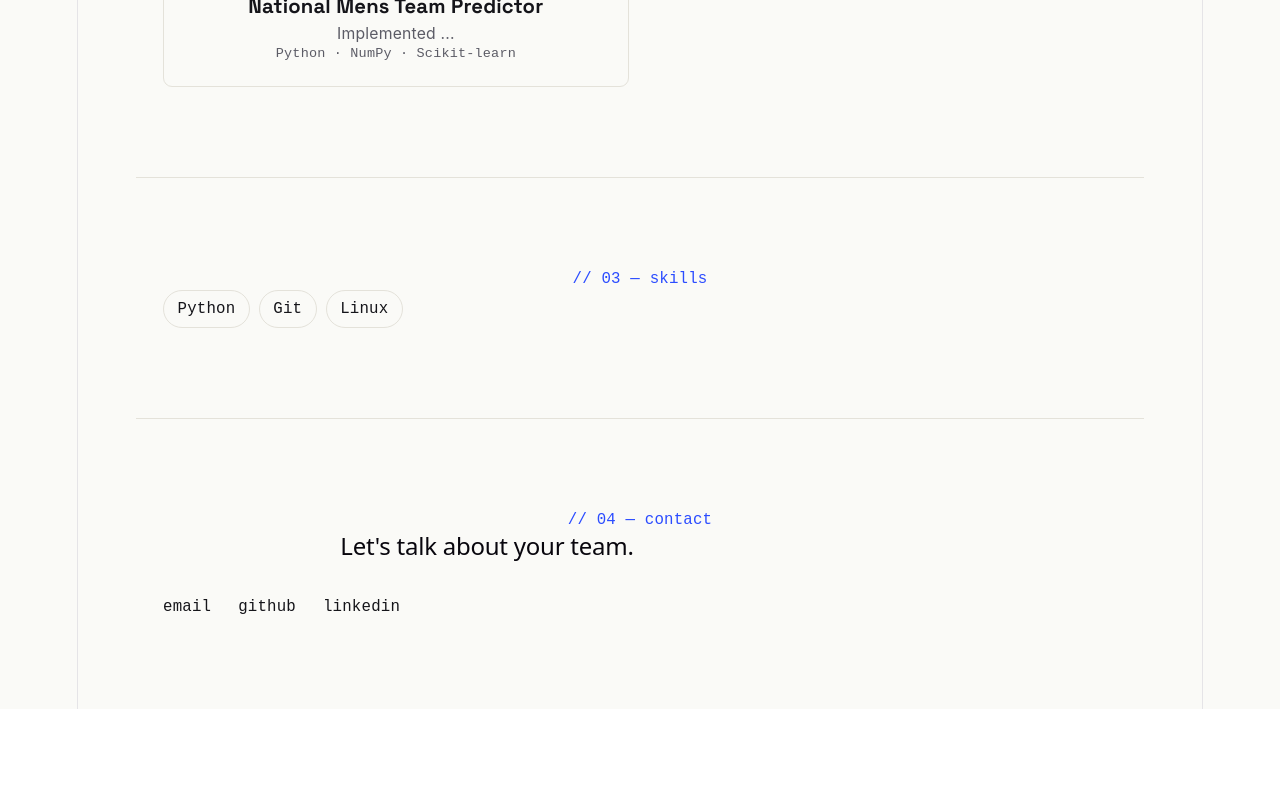
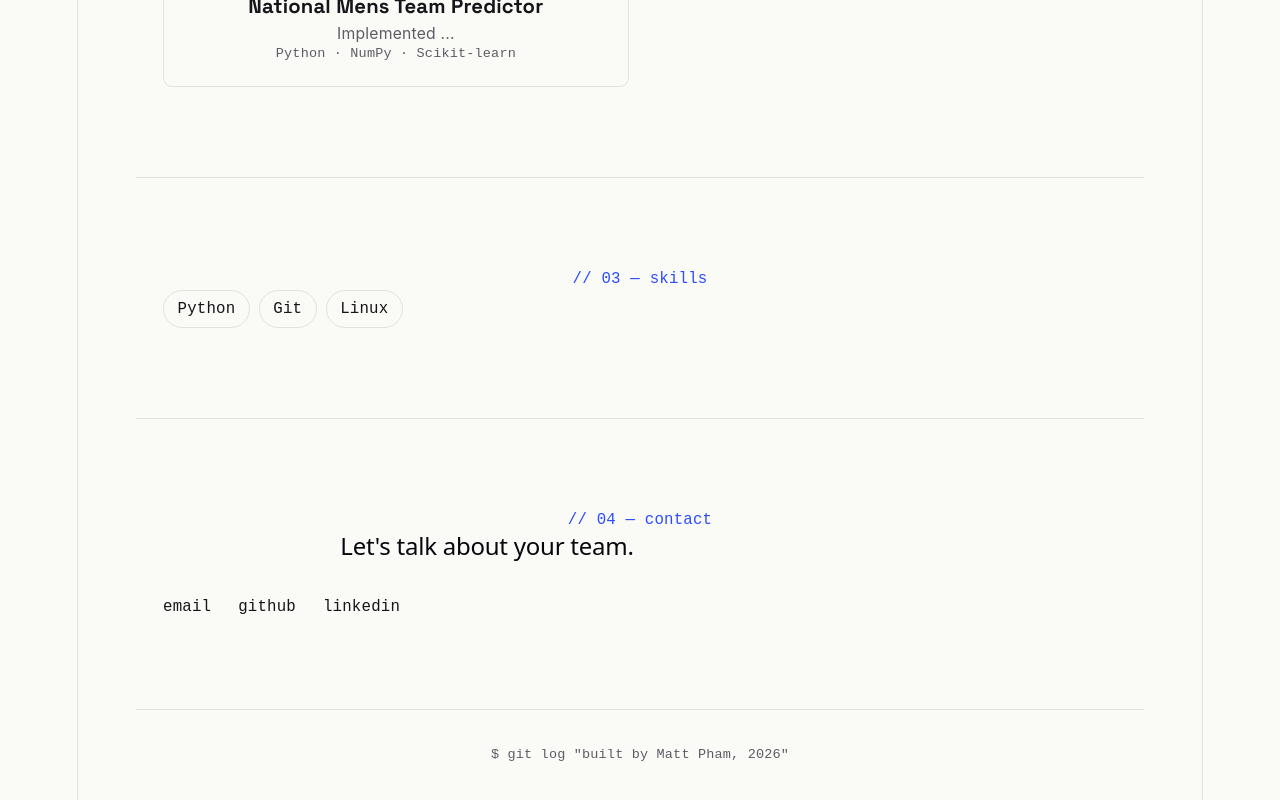
Before and after one commit to matthewphamm/my-portfolio, a React (Vite) app: page / in a window 1280 px wide. Shown: the part 1046-1846 px from the top of the page. Before the commit the page ends 1755 px from the top, so only its background shows below. Built offline with nearby package versions, Linux system fonts and the light colour scheme.

Commit message:
Build footer section and assemble

```diff
--- a/src/App.jsx
+++ b/src/App.jsx
@@ -130,6 +130,7 @@ import About from "./components/About"
 import Projects from "./components/Projects"
 import Skills from "./components/Skills"
 import Contact from "./components/Contact"
+import Footer from "./components/Footer"
 
 export default function App() {
   return (
@@ -142,6 +143,7 @@ export default function App() {
         <Skills />
         <Contact />
       </main>
+      <Footer />
     </div>
   );
 }
--- /dev/null
+++ b/src/components/Footer.jsx
@@ -0,0 +1,9 @@
+export default function Footer() {
+    return (
+        <footer className="max-w-4xl mx-auto px-6 py-8 border-t border-line">
+            <p className="font-mono text-xs text-ink-soft">
+                $ git log "built by Matt Pham, {new Date().getFullYear()}"
+            </p>
+        </footer>
+    );
+}
```
